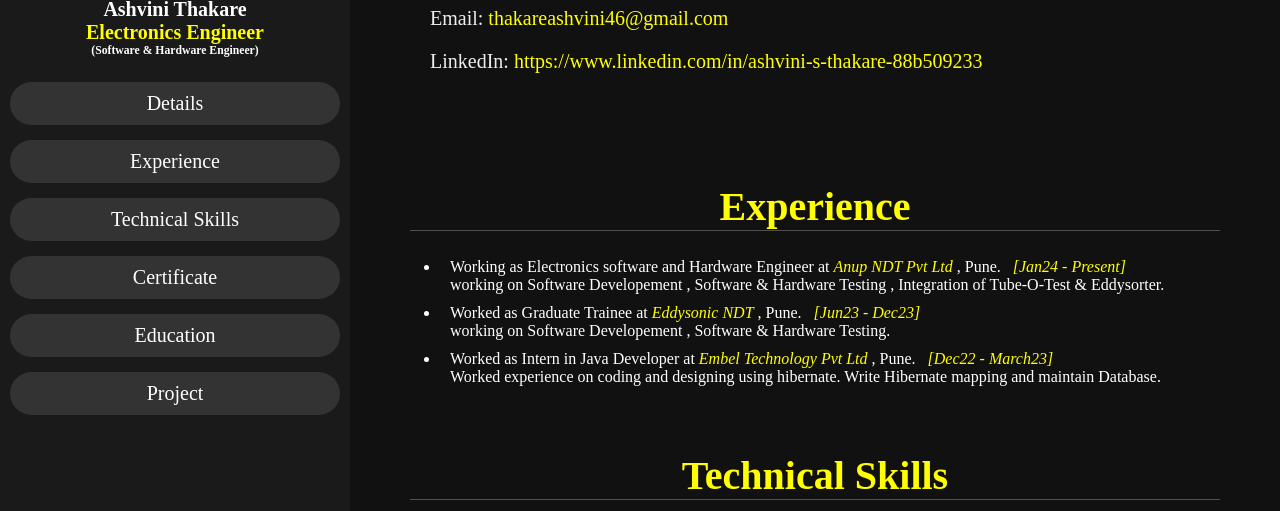
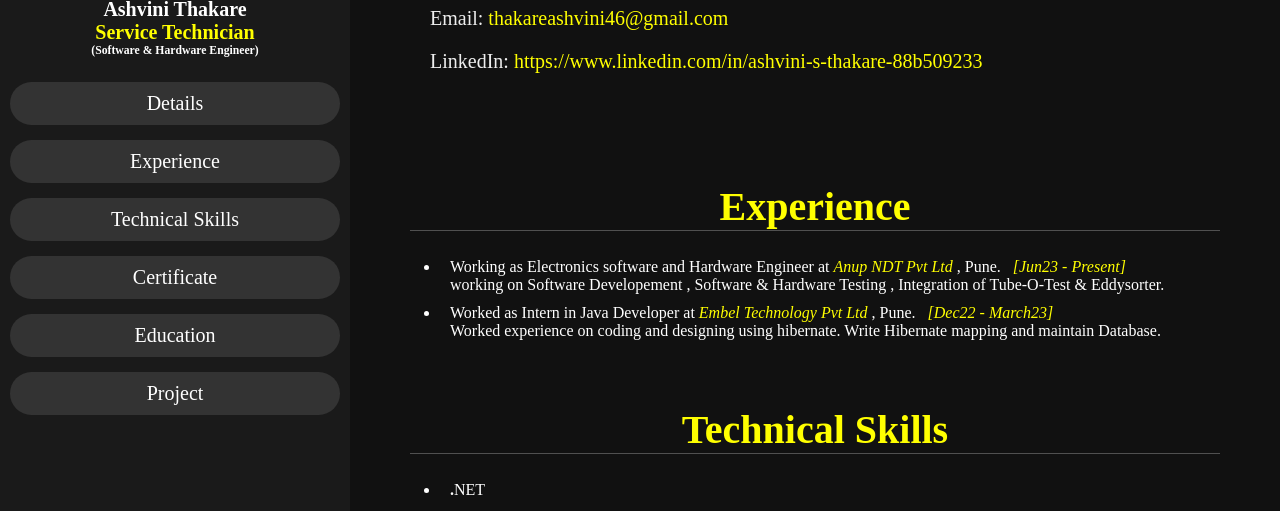
Before and after one commit to AshviniThakare/Portfolio.github.io, a plain HTML site: page index.html in a window 1280 px wide. Shown: the part 247-758 px from the top of the page. Drawn offline with Linux system fonts and the light colour scheme.

Commit message:
Update index.html

```diff
--- a/index.html
+++ b/index.html
@@ -12,7 +12,7 @@
        <div class="user">
        <img src="photo.jpg">
        <h5 class="nm">Ashvini Thakare</h5>
-       <p class="jb"><h1 style="color:yellow;">Electronics Engineer</h1></p>
+       <p class="jb"><h1 style="color:yellow;">Service Technician</h1></p>
  <p class="jb"><h3 style="color:white;">(Software & Hardware Engineer)</h3></p>
        </div>
        <nav class="nv">
@@ -46,12 +46,10 @@
 <br><br>
 
     <ul id="lis">
-<li>Working as Electronics software and Hardware Engineer at <i style="color:yellow;">Anup NDT Pvt Ltd</i> , Pune. &nbsp; <i style="color:yellow;">[Jan24 - Present]</i><br>
+<li>Working as Electronics software and Hardware Engineer at <i style="color:yellow;">Anup NDT Pvt Ltd</i> , Pune. &nbsp; <i style="color:yellow;">[Jun23 - Present]</i><br>
 working on Software Developement , Software & Hardware Testing , Integration of Tube-O-Test & Eddysorter.
 </li>
-        <li>Worked as Graduate Trainee at <i style="color:yellow;">Eddysonic NDT</i> , Pune. &nbsp; <i style="color:yellow;">[Jun23 - Dec23]</i><br>
-working on Software Developement , Software & Hardware Testing.
-</li>
+
 
      <li>Worked as Intern in Java Developer at <i style="color:yellow;">Embel Technology Pvt Ltd</i> , Pune. &nbsp; <i style="color:yellow;">[Dec22 - March23]</i><br>
          Worked experience on coding and designing using hibernate. Write Hibernate mapping and maintain Database.
```
